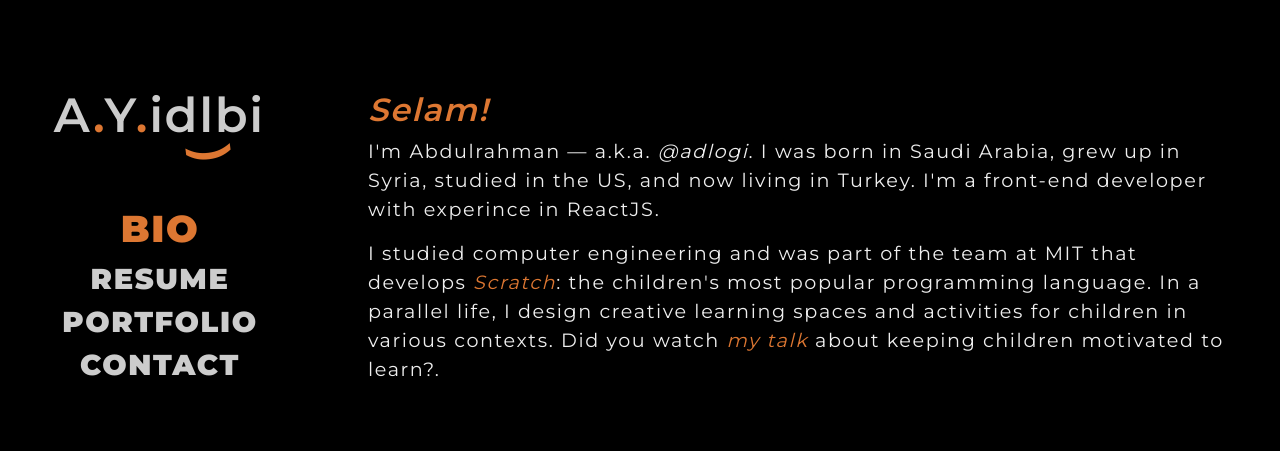
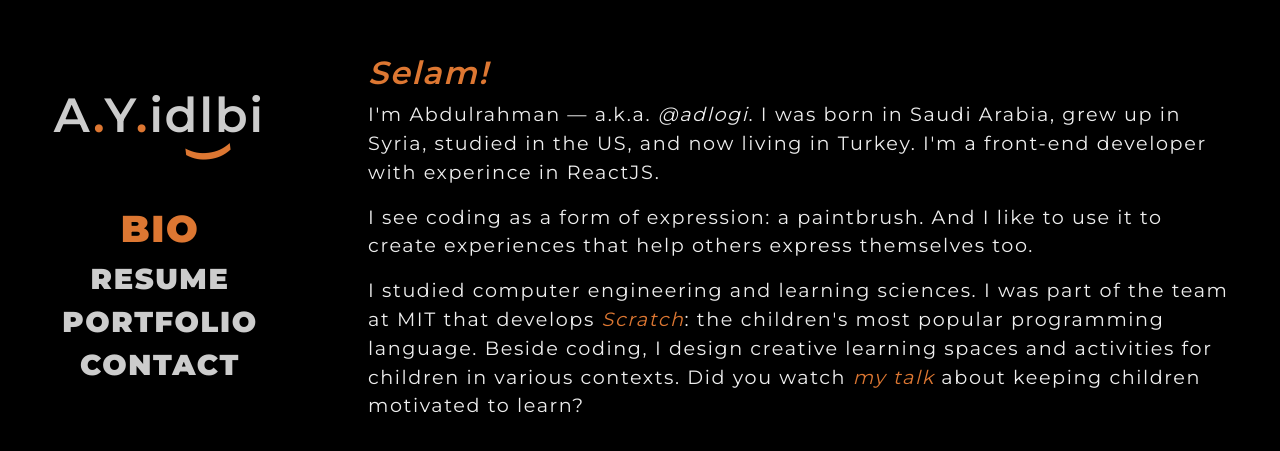
Before and after one commit to adlogi/portfolio, a React (Create React App) app: page /bio in a window 1280 px wide. Shown: the part 163-614 px from the top of the page. Built offline with nearby package versions, Linux system fonts and the light colour scheme.

Commit message:
content editing

```diff
--- a/src/components/Bio.js
+++ b/src/components/Bio.js
@@ -14,7 +14,8 @@ export default class Bio extends Component {
               <div className="col px-5">
                 <h2 className="mt-3">Selam!</h2>
                 <p>I'm Abdulrahman — a.k.a. <span className="font-italic">@adlogi</span>. I was born in Saudi Arabia, grew up in Syria, studied in the US, and now living in Turkey. I'm a front-end developer with experince in ReactJS.</p>
-                <p>I studied computer engineering and was part of the team at MIT that develops <a href="https://scratch.mit.edu/" target="_blank" rel="noopener noreferrer" className="font-italic">Scratch</a>: the children's most popular programming language. In a parallel life, I design creative learning spaces and activities for children in various contexts. Did you watch <a href="https://www.youtube.com/watch?v=uOwWqOHE6ng" target="_blank" rel="noopener noreferrer" className="font-italic">my talk</a> about keeping children motivated to learn?.</p>
+                <p>I see coding as a form of expression: a paintbrush. And I like to use it to create experiences that help others express themselves too.</p>
+                <p>I studied computer engineering and learning sciences. I was part of the team at MIT that develops <a href="https://scratch.mit.edu/" target="_blank" rel="noopener noreferrer" className="font-italic">Scratch</a>: the children's most popular programming language. Beside coding, I design creative learning spaces and activities for children in various contexts. Did you watch <a href="https://www.youtube.com/watch?v=uOwWqOHE6ng" target="_blank" rel="noopener noreferrer" className="font-italic">my talk</a> about keeping children motivated to learn?</p>
               </div>
             </div>
           </div>
```
